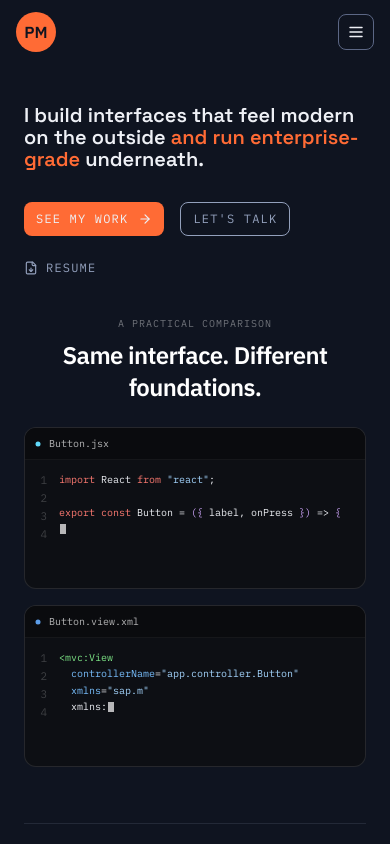
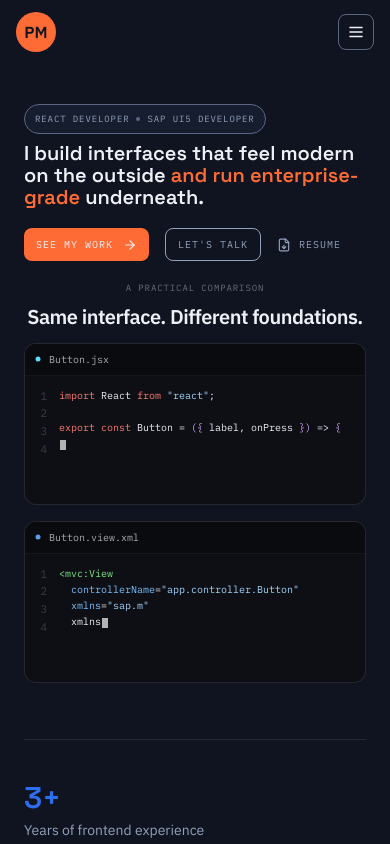
Before and after one commit to VickyDevlo/portfolio, a React (Vite) app: page / in a window 390 px wide. Shown: the top 844 px of the page. Built offline with nearby package versions, Linux system fonts and the light colour scheme.

Commit message:
SOME CHANGES DONE

```diff
--- a/src/components/HeroSection.jsx
+++ b/src/components/HeroSection.jsx
@@ -1,57 +1,89 @@
-import { useState, useRef } from "react";
+import { useState, useRef, useEffect, useCallback } from "react";
 import { Reveal } from "../shared/Reveal";
 import { CONTACT } from "../data/content";
 import { Link } from "react-router-dom";
 import { ArrowRight, FileDown, Check } from "lucide-react";
 import { FrameworkComparison } from "../shared/FrameworkComparison";
 
+const CONFIRM_DURATION_MS = 1700;
+const RESET_DELAY_MS = 450;
+
 export const HeroSection = () => {
   const [downloading, setDownloading] = useState(false);
-  const [progress, setProgress] = useState(false);
-  const timeoutRef = useRef(null);
+  const confirmTimeoutRef = useRef(null);
+  const resetTimeoutRef = useRef(null);
 
-  const handleClick = () => {
+  const handleClick = useCallback(() => {
     if (downloading) return;
     setDownloading(true);
-    setProgress(true);
 
-    timeoutRef.current = setTimeout(() => {
-      setProgress(false);
-      setTimeout(() => setDownloading(false), 450);
-    }, 1700);
-  };
+    confirmTimeoutRef.current = setTimeout(() => {
+      resetTimeoutRef.current = setTimeout(
+        () => setDownloading(false),
+        RESET_DELAY_MS,
+      );
+    }, CONFIRM_DURATION_MS);
+  }, [downloading]);
+
+  useEffect(() => {
+    return () => {
+      clearTimeout(confirmTimeoutRef.current);
+      clearTimeout(resetTimeoutRef.current);
+    };
+  }, []);
 
   return (
     <Reveal>
       <section className="pt-10 pb-14">
+        <ul className="mb-2 flex w-fit max-w-full flex-wrap items-center gap-x-1.5 gap-y-0.5 rounded-full border border-mistdim bg-panel px-2.5 py-1.5 font-mono text-[9px] leading-4 uppercase tracking-wide text-mist sm:px-3 sm:py-1.5 sm:text-[10px]">
+          {CONTACT.designations.map((designation, index) => (
+            <li
+              key={designation}
+              className="flex items-center gap-2 whitespace-nowrap tracking-widest"
+            >
+              {index > 0 && (
+                <span
+                  className="h-1 w-1 shrink-0 rounded-full bg-mistdim"
+                  aria-hidden="true"
+                />
+              )}
+              {designation}
+            </li>
+          ))}
+        </ul>
+
         <h1 className="font-display font-semibold text-xl leading-[1.1] sm:text-4xl sm:leading-[1.15] lg:text-[3.5rem] lg:leading-[1.2]">
           I build interfaces that feel modern on the outside{" "}
           <span className="text-ember">and run enterprise-grade</span>{" "}
           underneath.
         </h1>
-        <div className="flex flex-wrap max-sm:gap-4 gap-3 my-8">
+
+        <div className="flex flex-wrap gap-4 sm:gap-3 my-5 sm:my-8">
           <Link
             to="/work"
-            className="inline-flex items-center gap-2.5 rounded-lg bg-ember
-             px-3 py-2 font-mono text-xs uppercase tracking-widest text-paper transition-all duration-300 ease-in-out hover:-translate-y-0.5 hover:shadow-[0_8px_24px_-8px_rgba(255,106,57,0.55)]"
+            className="inline-flex items-center gap-2.5 rounded-lg bg-ember px-3 py-2 font-mono text-[10px] sm:text-xs uppercase tracking-widest text-paper transition-all duration-300 ease-in-out hover:-translate-y-0.5 hover:shadow-[0_8px_24px_-8px_rgba(255,106,57,0.55)]"
           >
             See my work <ArrowRight size={14} />
           </Link>
+
           <Link
             to="/contact"
-            className="inline-flex items-center gap-2 rounded-lg border border-mist px-3 py-2 font-mono text-xs uppercase tracking-widest text-mist hover:text-paper transition-colors duration-300 ease-in-out hover:border-paper"
+            className="inline-flex items-center gap-2 rounded-lg border border-mist px-3 py-2 font-mono text-[10px] sm:text-xs uppercase tracking-widest text-mist hover:text-paper transition-colors duration-300 ease-in-out hover:border-paper"
           >
             Let's Talk
           </Link>
+
           <a
             href="/pranav_resume.pdf"
             download
             onClick={handleClick}
-            className="relative inline-flex items-center gap-2 py-2 font-mono text-xs uppercase tracking-widest text-mist hover:text-paper transition-colors duration-300 ease-in-out cursor-pointer overflow-hidden"
+            aria-label={downloading ? "Resume downloaded" : "Download resume"}
+            className="relative inline-flex items-center gap-2 py-2 font-mono text-[10px] sm:text-xs uppercase tracking-widest text-mist hover:text-paper transition-colors duration-300 ease-in-out cursor-pointer overflow-hidden"
           >
             <span className="relative inline-flex h-3.5 w-3.5 items-center justify-center">
               <FileDown
                 size={14}
+                aria-hidden="true"
                 className={`absolute transition-all duration-450 ease-out ${
                   downloading
                     ? "translate-y-2 opacity-0 scale-75"
@@ -60,6 +92,7 @@ export const HeroSection = () => {
               />
               <Check
                 size={14}
+                aria-hidden="true"
                 className={`absolute transition-all duration-450 ease-out ${
                   downloading
                     ? "translate-y-0 opacity-100 scale-100"
@@ -68,17 +101,19 @@ export const HeroSection = () => {
               />
             </span>
 
-            <span className="relative">
+            <span className="relative" aria-live="polite">
               {downloading ? "Downloaded" : "Resume"}
             </span>
 
             <span
+              aria-hidden="true"
               className={`absolute left-0 bottom-0 h-px bg-paper transition-all ease-out ${
-                progress ? "w-full duration-[1300ms]" : "w-0 duration-0"
+                downloading ? "w-full duration-[1300ms]" : "w-0 duration-0"
               }`}
             />
           </a>
         </div>
+
         <FrameworkComparison />
       </section>
     </Reveal>
--- a/src/data/content.js
+++ b/src/data/content.js
@@ -277,7 +277,7 @@ export const HIGHLIGHTS = [
 
 export const EXPERIENCE = [
   {
-    role: "SAP UI5 | React Developer",
+    role: "React Developer | SAP UI5 Developer",
     org: "Freelance",
     location: "Remote",
     period: "Jan '24 — Present",
--- a/src/pages/Skills.jsx
+++ b/src/pages/Skills.jsx
@@ -29,15 +29,8 @@ export const Skills = () => {
               >
                 {/* Category */}
                 <div>
-                  <div className="flex items-center gap-3">
-                    <span
-                      className={`font-mono text-[10px] tracking-[0.2em] ${colors.text}`}
-                    >
-                      {String(index + 1).padStart(2, "0")}
-                    </span>
-
-                    <span className={`h-1.5 w-1.5 rounded-full ${colors.bg}`} />
-
+                  <div className="flex items-center gap-1">
+                    <span className={`h-1 w-1 rounded-full ${colors.bg}`} />
                     <span
                       className={`font-mono text-xs uppercase tracking-[0.16em] ${colors.text}`}
                     >
--- a/src/shared/ExperienceItem.jsx
+++ b/src/shared/ExperienceItem.jsx
@@ -24,7 +24,7 @@ export const ExperienceItem = ({ item, first = false, last = false }) => {
           {item.role}
         </h3>
 
-        <p className="text-sm mb-3 text-blue">{item.org}</p>
+        <p className="text-xs mb-3 text-blue">{item.org}</p>
 
         <ul className="space-y-2">
           {item.bullets.map((bullet, i) => (
--- a/src/shared/FrameworkComparison.jsx
+++ b/src/shared/FrameworkComparison.jsx
@@ -39,13 +39,13 @@ export const FrameworkComparison = () => {
         .tok-brace   { color: #d2a8ff; }
       `}</style>
 
-      <div className="text-center mb-6 sm:mb-8">
-        <div className="font-mono text-[10px] sm:text-xs uppercase tracking-widest text-white/40 mb-2 sm:mb-3">
+      <div className="text-center mb-3 sm:mb-6">
+        <div className="font-mono text-[9px] sm:text-xs uppercase tracking-widest text-paper/40 mb-2">
           A Practical Comparison
         </div>
-        <h1 className="text-2xl sm:text-3xl md:text-4xl lg:text-5xl font-semibold text-white tracking-tight px-2">
+        <h2 className="text-xl sm:text-3xl md:text-4xl font-semibold text-paper tracking-tight">
           Same interface. Different foundations.
-        </h1>
+        </h2>
       </div>
 
       <div
--- a/src/shared/LineNumbers.jsx
+++ b/src/shared/LineNumbers.jsx
@@ -1,6 +1,6 @@
 export const LineNumbers = ({ count }) => (
   <div
-    className="select-none text-right pr-3 font-mono text-[11px] leading-relaxed text-white/20 shrink-0"
+    className="select-none text-right pr-3 font-mono text-[11px] leading-relaxed text-paper/20 shrink-0"
     style={{ minWidth: 30 }}
   >
     {Array.from({ length: count }).map((_, i) => (
--- a/src/shared/RacePane.jsx
+++ b/src/shared/RacePane.jsx
@@ -24,7 +24,7 @@ export const RacePane = ({
   return (
     <div className="relative w-full h-full bg-[#0d0f14] flex flex-col rounded-xl overflow-hidden border border-white/10">
       <div className="flex items-center justify-between h-8 sm:h-9 bg-[#0a0b0e] border-b border-white/5 px-2.5 sm:px-3 shrink-0">
-        <div className="flex items-center gap-2 font-mono text-[10px] sm:text-[11px] text-white/70 truncate">
+        <div className="flex items-center gap-2 font-mono text-[10px] sm:text-[11px] text-paper/70 truncate">
           <Circle size={6} className="sm:w-[7px] sm:h-[7px] shrink-0" fill={dotColor} stroke="none" />
           <span className="truncate">{fileName}</span>
         </div>
```
